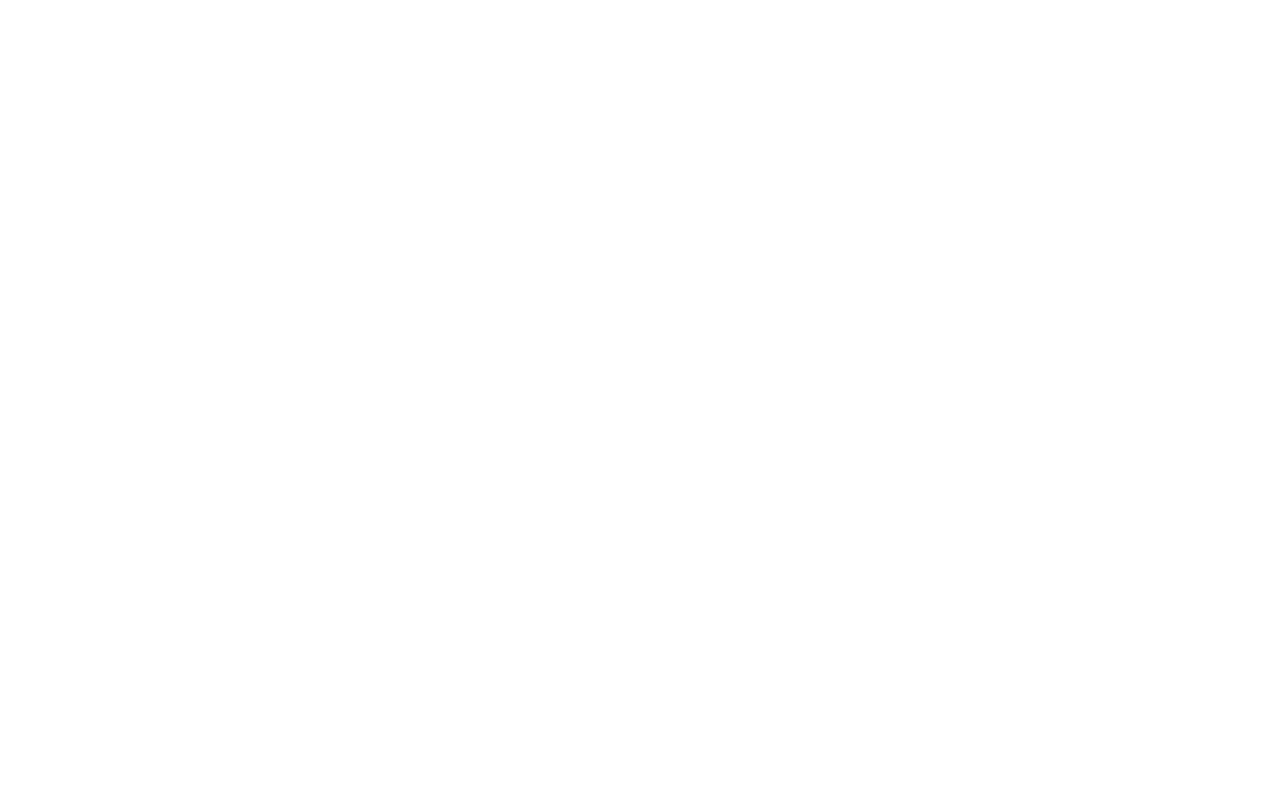
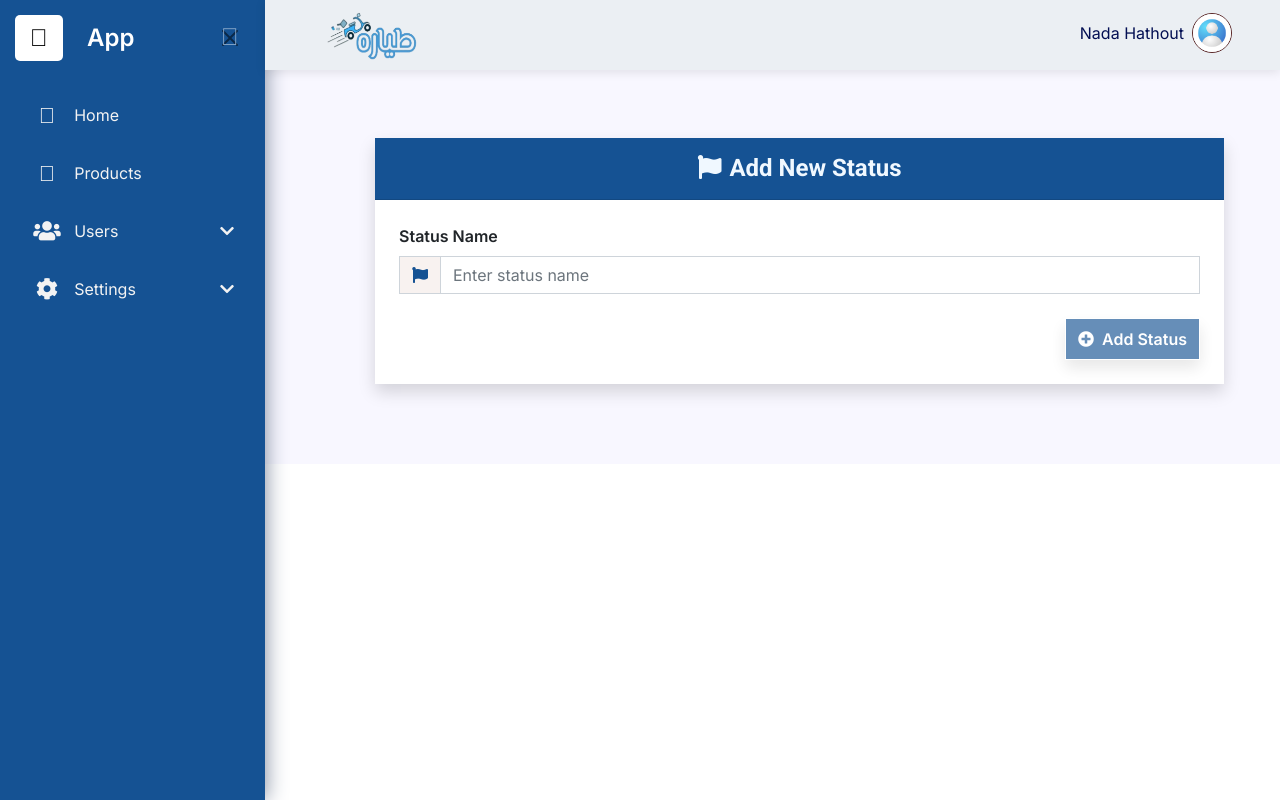
Before and after one commit to 7oda11/ShippingSystemConsumer, an Angular app: page /dashboard/status/add-status in a window 1280 px wide. Before the commit this address led to /. Built offline with nearby package versions, Linux system fonts and the light colour scheme.

Commit message:
adding Status

```diff
--- a/src/app/app.routes.ts
+++ b/src/app/app.routes.ts
@@ -48,7 +48,8 @@
       { path: 'cities/add-city', component: AddCityComponent },
       { path: 'government', component: GovernmentsComponent },
       { path: 'government/add-government', component: AddGovernmentComponent },
-
+   { path: 'status', component: StatusComponent },
+   { path: 'status/add-status', component: AddStatusComponent },
       {
         path: 'government/details/:id',
         component: GovernmentDetailsComponent,
--- a/src/components/Admin/Settings/status/add-status/add-status.component.ts
+++ b/src/components/Admin/Settings/status/add-status/add-status.component.ts
@@ -28,7 +28,7 @@
     this.statusService.createStatus(this.newStatus).subscribe({
       next: (response) => {
         console.log('Status added successfully:', response);
-        this.router.navigate(['/settings/status']);
+        this.router.navigate(['/dashboard/status']);
       },
       error: (error) => {
         console.error('Error adding status:', error);
--- a/src/components/Admin/Settings/status/status.component.html
+++ b/src/components/Admin/Settings/status/status.component.html
@@ -2,7 +2,7 @@
  <div class="container-fluid">
   <div class="row">
     <div class="col-6"><h4 class="mb-4 text-primary fw-bold ">Status Management</h4></div>
-    <div class="col-6 text-end"><button class="btn btn-primary btn-add-branch shadow" routerLink="/settings/status/add-status"> <i class="fas fa-plus me-2"></i>New Status</button></div>
+    <div class="col-6 text-end"><button class="btn btn-primary btn-add-branch shadow" routerLink="/dashboard/status/add-status"> <i class="fas fa-plus me-2"></i>New Status</button></div>
   </div>
 
   <div class="table-responsive rounded-3 shadow">
--- a/src/components/Admin/SideNavBar/navbars.component.ts
+++ b/src/components/Admin/SideNavBar/navbars.component.ts
@@ -60,6 +60,8 @@
           routeLink: '/dashboard/weightSetting',
           icon: 'fa fa-weight',
         },
+         { label: 'Status', routeLink: '/dashboard/status', icon: 'fa fa-toggle-on' }
+
       ],
     },
   ];
```
